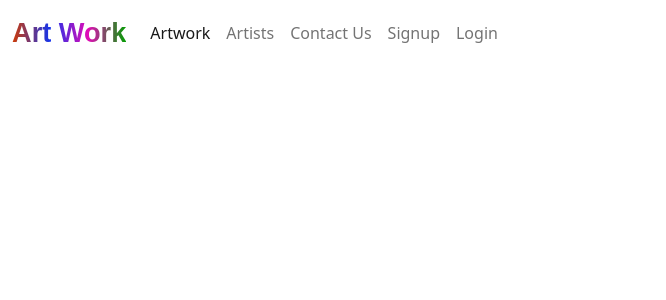
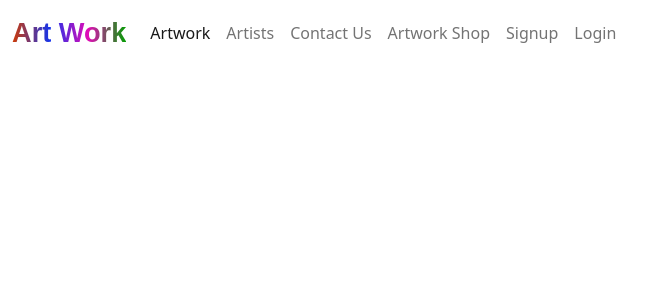
Before and after one commit to ManalAbdulqawi/artwork-community, a Django app: page / in a window 1280 px wide. Shown: the top 300 px of the page, without its empty margins (0-666 px from the left). Run offline with Django 4.2, Linux system fonts and the light colour scheme; data that the repository does not hold is empty.

Commit message:
add artwork shop link in navbar

```diff
--- a/artwork/settings.py
+++ b/artwork/settings.py
@@ -70,7 +70,7 @@ MIDDLEWARE = [
     'django.contrib.auth.middleware.AuthenticationMiddleware',
     'django.contrib.messages.middleware.MessageMiddleware',
     'django.middleware.clickjacking.XFrameOptionsMiddleware',
-    'allauth.account.middleware.AccountMiddleware',
+
 
 ]
 
--- a/templates/404.html
+++ b/templates/404.html
@@ -1,5 +1,4 @@
 {% extends "base.html" %}
-{% load static %}
 {% block content %}
 
 <h2 class="mt-4 text-center">The Page Not Found 404 </h2>
--- a/templates/base.html
+++ b/templates/base.html
@@ -65,6 +65,10 @@
                      <li class="nav-item">
                         <a class="nav-link link {% if request.path == contactme_url %}active{% endif %}" aria-current="page"
                             href="{% url 'contactme' %}">Contact Us</a>
+                    </li>
+                     <li class="nav-item">
+                        <a class="nav-link link" aria-current="page"
+                            href="https://artwork-shop-474d48a4e480.herokuapp.com/" target="_blank">Artwork Shop</a>
                     </li>
                     {% if user.is_authenticated %}
                     <li class="nav-item">
```
